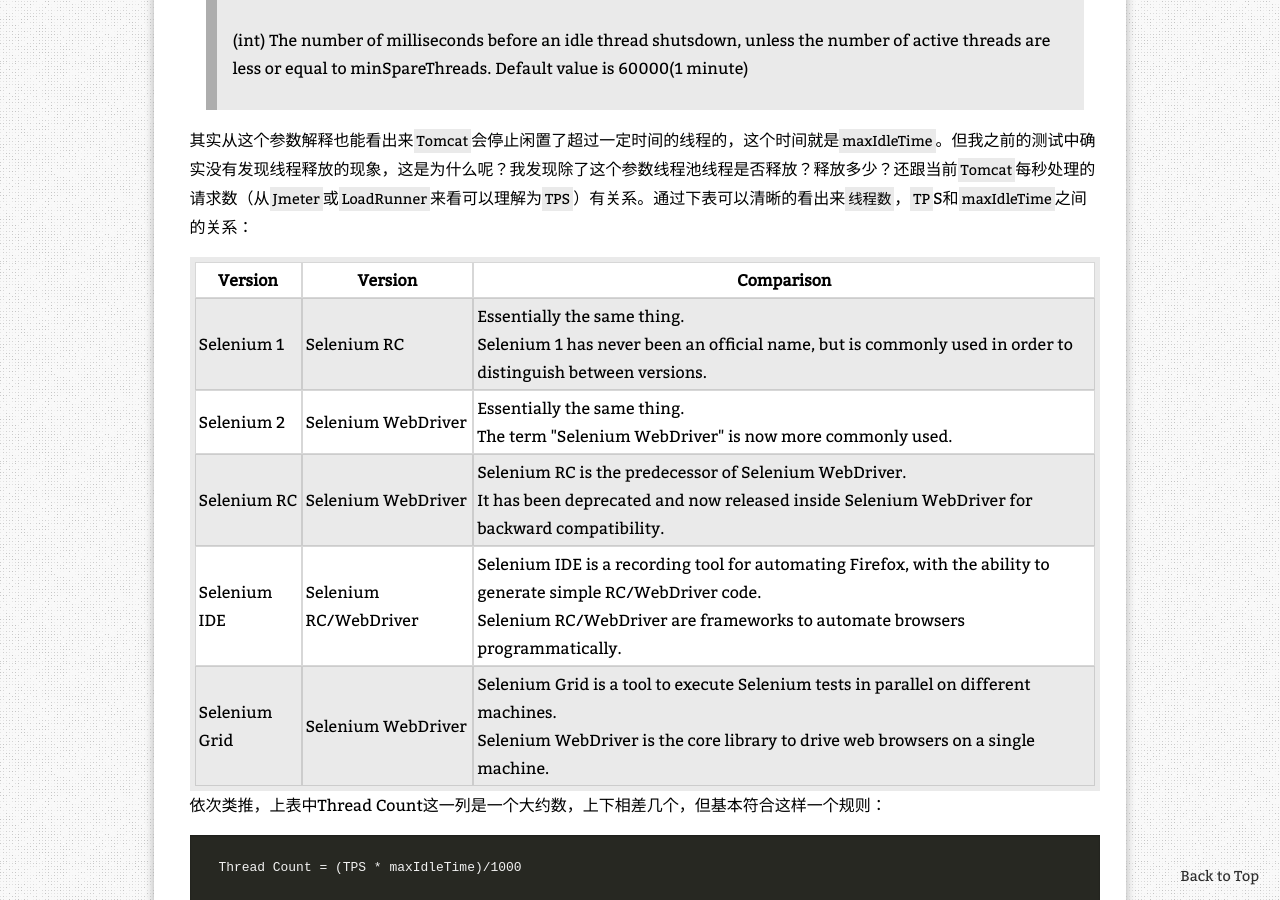
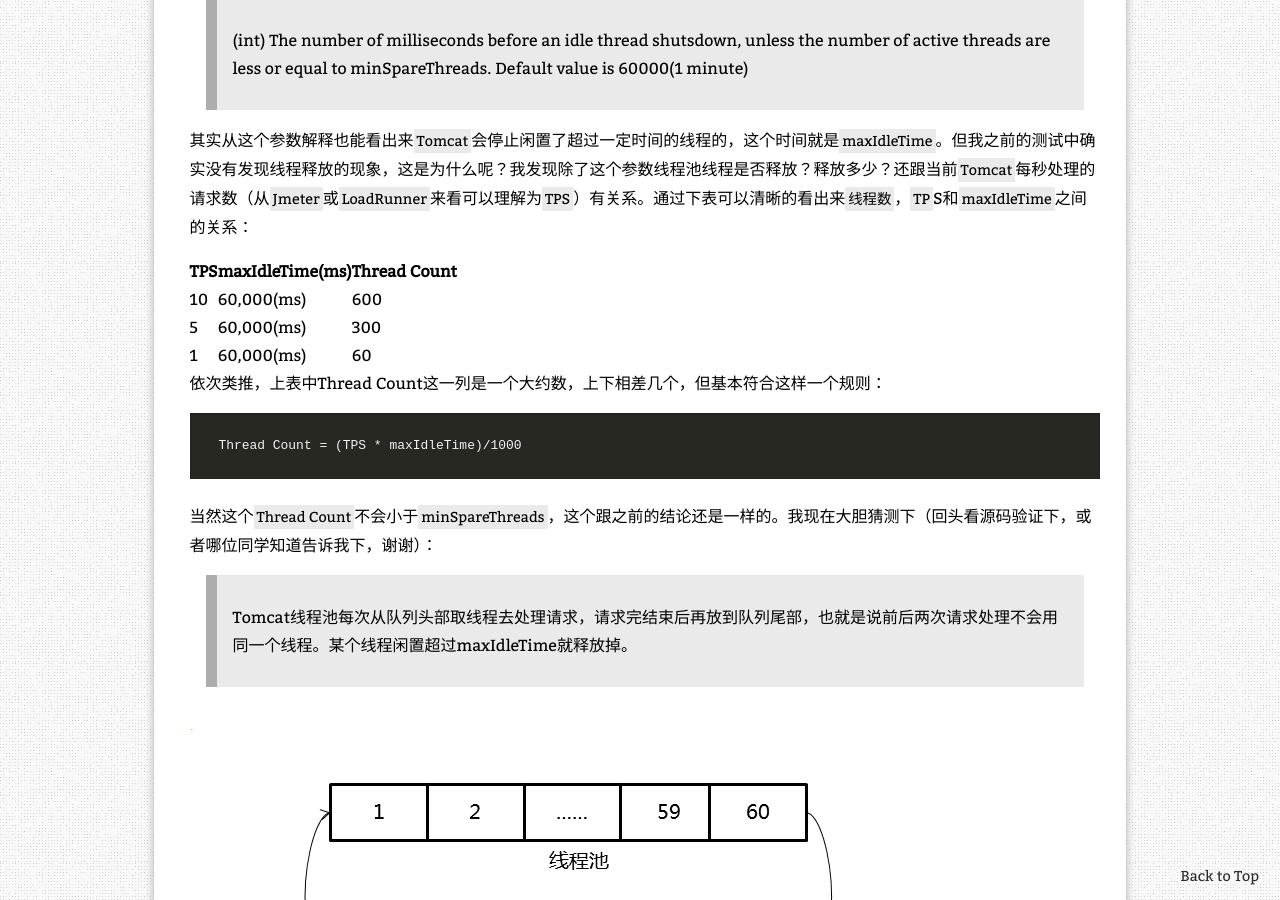
Before and after one commit to zhanjindong/zhanjindong.github.io, a Jekyll site: the page built from _posts/2015-01-20-concurrent-and-tomcat-threads-updated.md, in a window 1280 px wide and 900 px high, scrolled down 937 px. Built offline with Jekyll 4.4.1, drawn with Linux system fonts in a browser that asks for light colours; nearby versions of some CDN libraries; comment, search, counter and statistics services are not loaded.

Commit message:
Add post

```diff
--- a/_posts/2015-01-20-concurrent-and-tomcat-threads-updated.md
+++ b/_posts/2015-01-20-concurrent-and-tomcat-threads-updated.md
@@ -31,53 +31,28 @@
 
 其实从这个参数解释也能看出来`Tomcat`会停止闲置了超过一定时间的线程的，这个时间就是`maxIdleTime`。但我之前的测试中确实没有发现线程释放的现象，这是为什么呢？我发现除了这个参数线程池线程是否释放？释放多少？还跟当前`Tomcat`每秒处理的请求数（从`Jmeter`或`LoadRunner`来看可以理解为`TPS`）有关系。通过下表可以清晰的看出来`线程数`，`TP`S和`maxIdleTime`之间的关系：
 
-{% datatable %}
-<tr>
-	<th>Version</th>
-	<th>Version</th>
-	<th>Comparison</th>
-</tr>
-<tr>
-	<td>Selenium 1</td>
-	<td>Selenium RC</td>
-	<td>
-	Essentially the same thing.<br />
-	Selenium 1 has never been an official name, but is commonly used in order to distinguish between versions.
-	</td>
-</tr>
-<tr>
-	<td>Selenium 2</td>
-	<td>Selenium WebDriver</td>
-	<td>
-	Essentially the same thing.<br />
-	The term "Selenium WebDriver" is now more commonly used.
-	</td>
-</tr>
-<tr>
-	<td>Selenium RC</td>
-	<td>Selenium WebDriver</td>
-	<td>
-	Selenium RC is the predecessor of Selenium WebDriver.<br />
-	It has been deprecated and now released inside Selenium WebDriver for backward compatibility.
-	</td>
-</tr>
-<tr>
-	<td>Selenium IDE</td>
-	<td>Selenium RC/WebDriver</td>
-	<td>
-	Selenium IDE is a recording tool for automating Firefox, with the ability to generate simple RC/WebDriver code.<br />
-	Selenium RC/WebDriver are frameworks to automate browsers programmatically.
-	</td>
-</tr>
-<tr>
-	<td>Selenium Grid</td>
-	<td>Selenium WebDriver</td>
-	<td>
-	Selenium Grid is a tool to execute Selenium tests in parallel on different machines.<br />
-	Selenium WebDriver is the core library to drive web browsers on a single machine.
-	</td>
-</tr>
-{% enddatatable %}
+<table class="data-table">
+	<tr>
+		<th>TPS</th>
+		<th>maxIdleTime(ms)</th>
+		<th>Thread Count</th>
+	</tr>
+	<tr>
+		<td>10</td>
+		<td>60,000(ms)</td>
+		<td>600</td>
+	</tr>
+	<tr>
+		<td>5</td>
+		<td>60,000(ms)</td>
+		<td>300</td>
+	</tr>
+	<tr>
+		<td>1</td>
+		<td>60,000(ms)</td>
+		<td>60</td>
+	</tr>
+</table>
 
 依次类推，上表中Thread Count这一列是一个大约数，上下相差几个，但基本符合这样一个规则：
 
```
